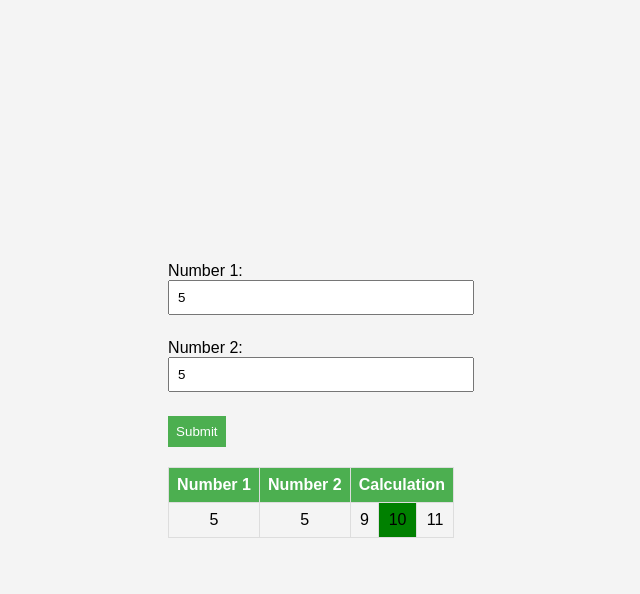
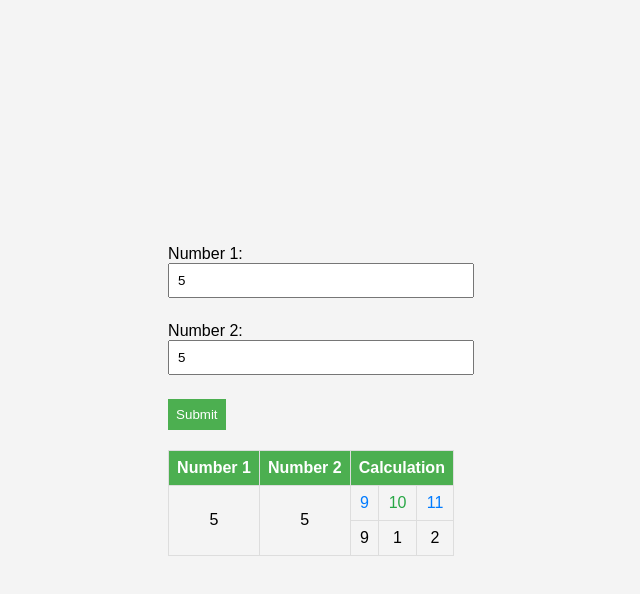
Before and after one commit to idna001/roulette-calculator-react, a React (Create React App) app: page / in a window 1280 px wide. Both pictures are taken after typing "5", "5" into the empty fields and a click on the button "Submit". Shown: the top 594 px of the page, without its empty margins (329-969 px from the left). Built offline with nearby package versions, Linux system fonts and the light colour scheme.

Commit message:
Queer summary logic

```diff
--- a/src/components/TableComponent/TableComponent.js
+++ b/src/components/TableComponent/TableComponent.js
@@ -1,6 +1,10 @@
 // TableComponent.js
 import React from 'react';
 import styles from './TableComponent.module.css';
+
+const calculateCrossSum = (number) => {
+    return number.toString().split('').reduce((acc, digit) => acc + parseInt(digit), 0);
+};
 
 const TableComponent = ({ history }) => {
     return (
@@ -14,28 +18,24 @@ const TableComponent = ({ history }) => {
             </thead>
             <tbody>
             {history.map((entry, index) => (
-                <tr key={index}>
-                    <td>{entry.number1}</td>
-                    <td>{entry.number2}</td>
-                    <td>{entry.sum - 1}</td>
-                    <td style={{ backgroundColor: getColor(entry.sum) }}>{entry.sum}</td>
-                    <td>{entry.sum + 1}</td>
-                </tr>
+                <React.Fragment key={index}>
+                    <tr>
+                        <td rowSpan="2">{entry.number1}</td>
+                        <td rowSpan="2">{entry.number2}</td>
+                        <td className={styles.calculation}>{entry.sum - 1}</td>
+                        <td className={styles.sum}>{entry.sum}</td>
+                        <td className={styles.calculation}>{entry.sum + 1}</td>
+                    </tr>
+                    <tr>
+                        <td>{calculateCrossSum(entry.sum - 1)}</td>
+                        <td>{calculateCrossSum(entry.sum)}</td>
+                        <td>{calculateCrossSum(entry.sum + 1)}</td>
+                    </tr>
+                </React.Fragment>
             ))}
             </tbody>
         </table>
     );
 };
 
-// Funktion, um Farbe basierend auf der Summe zu bestimmen
-const getColor = (sum) => {
-    if (sum < 0) {
-        return 'red'; // Setze die Farbe auf Rot, wenn die Summe negativ ist
-    } else if (sum > 0) {
-        return 'green'; // Setze die Farbe auf Grün, wenn die Summe positiv ist
-    } else {
-        return 'black'; // Setze die Farbe auf Schwarz, wenn die Summe null ist
-    }
-};
-
 export default TableComponent;
--- a/src/components/TableComponent/TableComponent.module.css
+++ b/src/components/TableComponent/TableComponent.module.css
@@ -1,4 +1,3 @@
-/* TableComponent.module.css */
 
 .table {
     width: 100%;
@@ -18,9 +17,9 @@ th {
 }
 
 .calculation {
-    color: #007bff; /* Blaue Farbe für Berechnungen */
+    color: #007bff;
 }
 
 .sum {
-    color: #28a745; /* Grüne Farbe für die Summe */
+    color: #28a745;
 }
```
